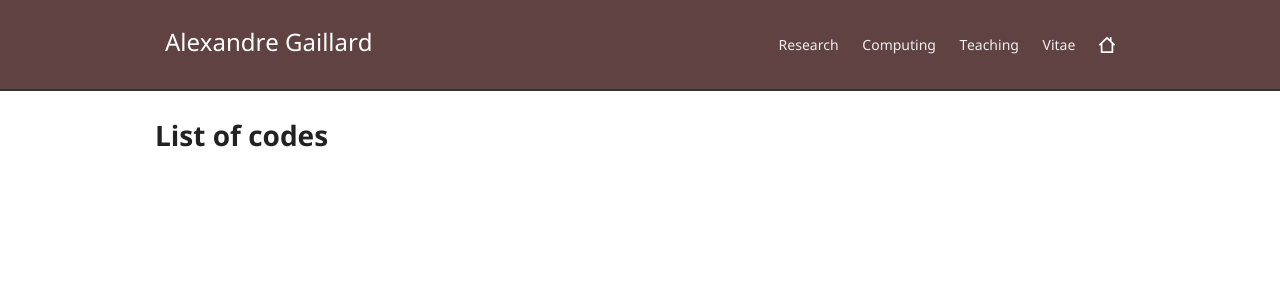
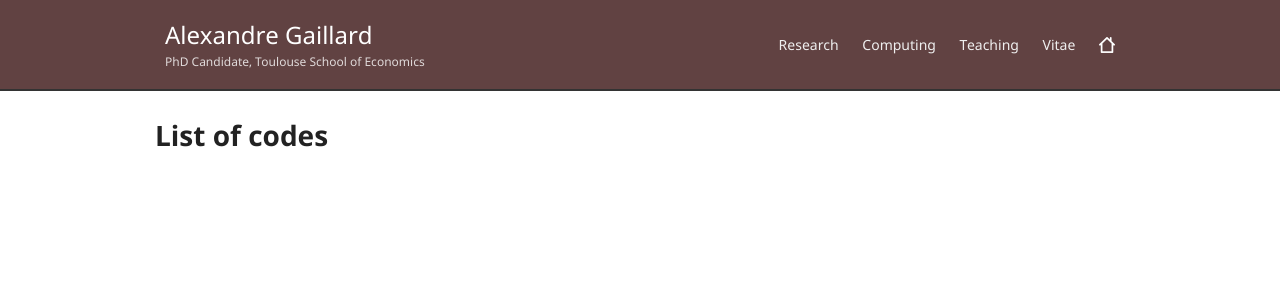
Before and after one commit to AGaillardTSE/AGaillardTSE.github.io, a Jekyll site: the page built from codes.md, in a window 1280 px wide. Shown: the top 300 px of the page. Built offline with Jekyll 4.4.1, drawn with Linux system fonts in a browser that asks for light colours; our own code applies the rules of GitHub Pages for plain Markdown files.

Commit message:
Update page.html

```diff
--- a/_layouts/page.html
+++ b/_layouts/page.html
@@ -14,7 +14,10 @@
   <body>
     <div class="menunavbar">
       <div class="wrapper">
-<div class="title_alex" style="font-size: 24px;padding-bottom: 10px;font-size: 24px;">Alexandre Gaillard</div>
+<div class="title_alex">
+    <div style="font-size: 24px;margin-top:-7px;">Alexandre Gaillard</div>
+    <div style="font-size: 12px;padding-bottom: 10px;opacity:0.8;">PhD Candidate, Toulouse School of Economics</div>
+</div>
 <div class="nav_alex">
   <a href="http://agaillard.eu/research/">Research</a>
   <a href="http://agaillard.eu/computing/">Computing</a>
```
